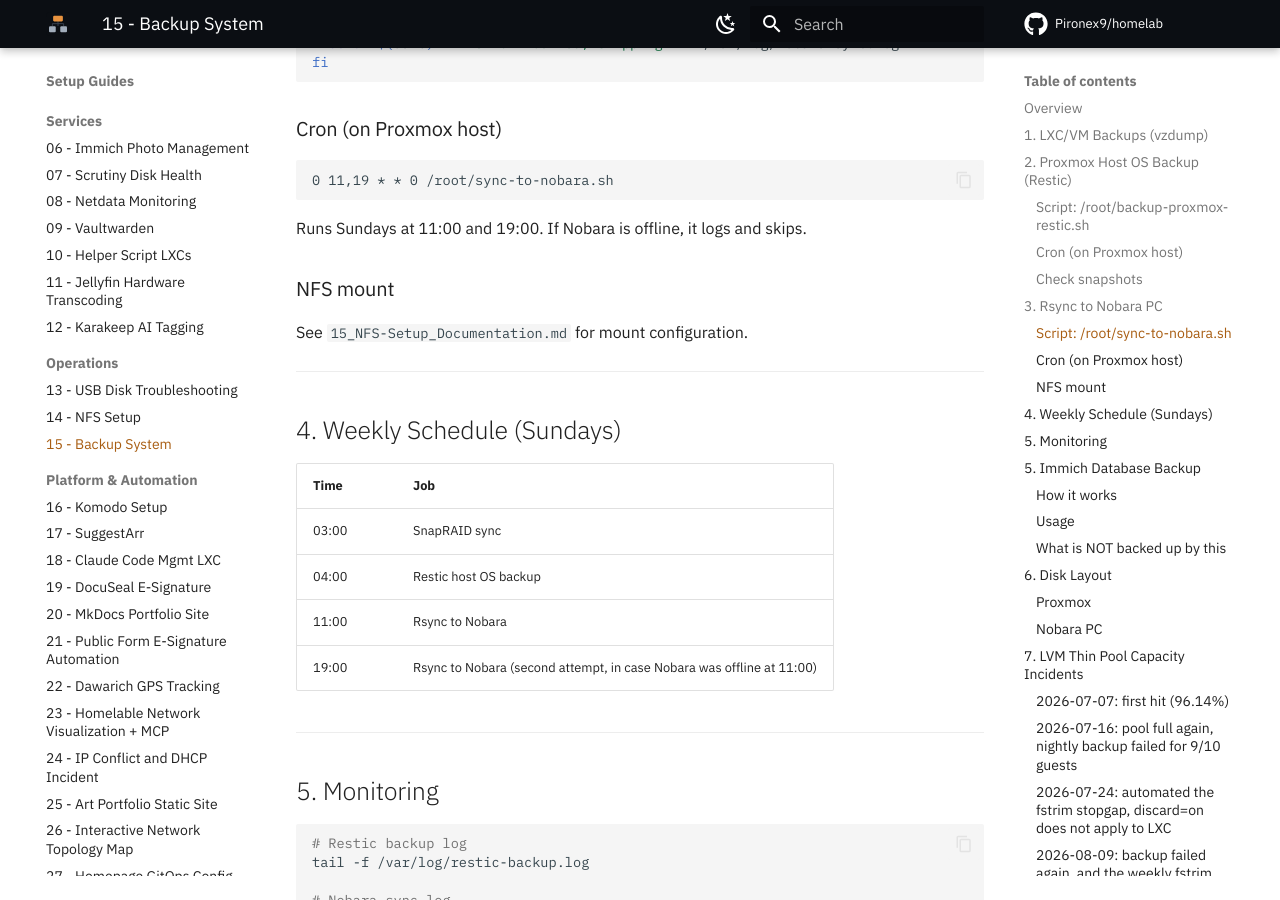
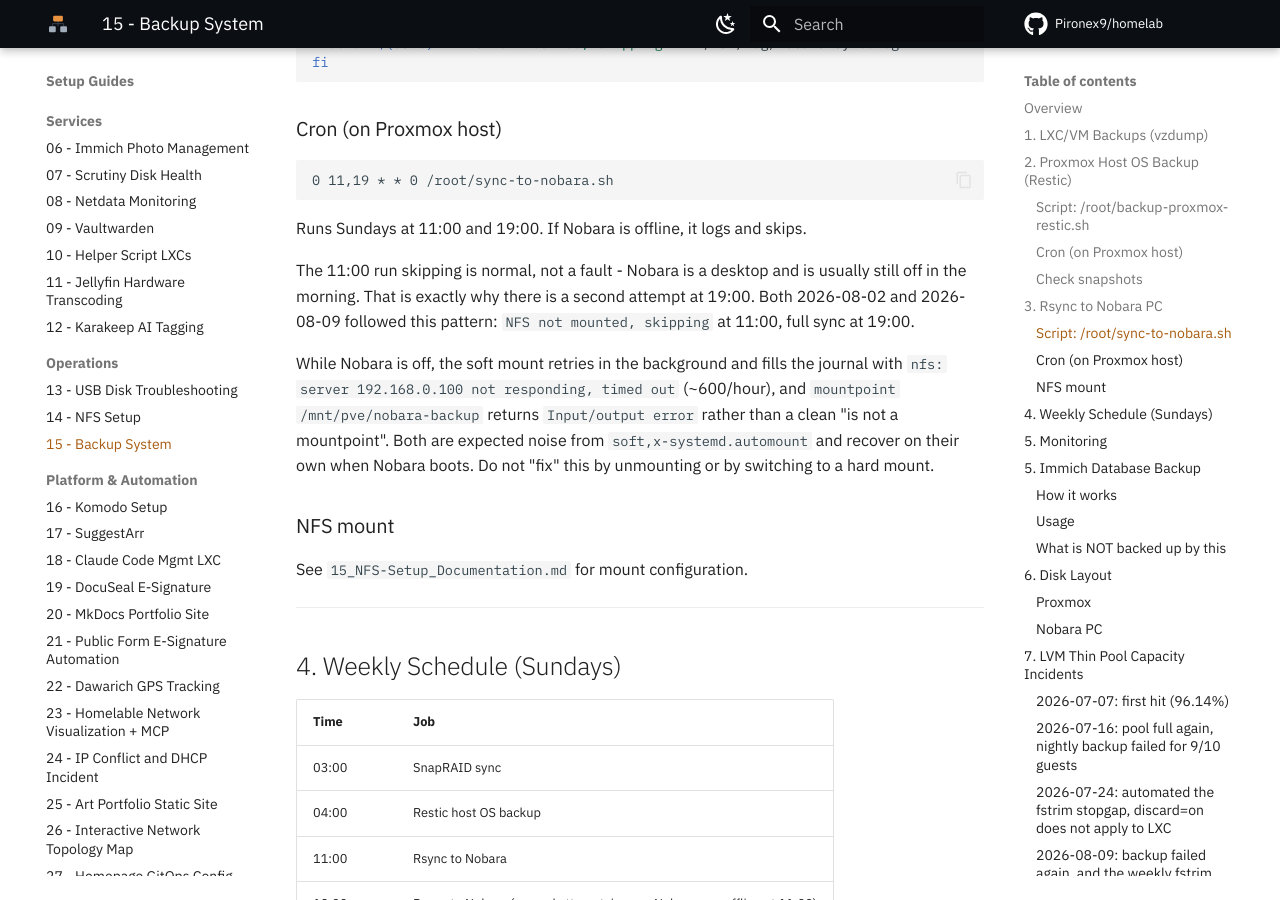
Before and after one commit to Pironex9/homelab, an MkDocs documentation site: the page built from docs/proxmox/15_Proxmox_Backup_System_Documentation.md, in a window 1280 px wide and 900 px high, scrolled down 2391 px. Built offline with MkDocs 1.6.1 and Material for MkDocs 9.7.7, drawn with Linux system fonts in a browser that asks for light colours; comment, search, counter and statistics services are not loaded; some of the changed text lies outside the part shown.

Commit message:
docs(proxmox): why the missed backups were not re-run, and why the 11:00 Nobara skip is normal

````diff
--- a/docs/proxmox/15_Proxmox_Backup_System_Documentation.md
+++ b/docs/proxmox/15_Proxmox_Backup_System_Documentation.md
@@ -109,6 +109,10 @@
 ```
 
 Runs Sundays at 11:00 and 19:00. If Nobara is offline, it logs and skips.
+
+The 11:00 run skipping is normal, not a fault - Nobara is a desktop and is usually still off in the morning. That is exactly why there is a second attempt at 19:00. Both 2026-08-02 and 2026-08-09 followed this pattern: `NFS not mounted, skipping` at 11:00, full sync at 19:00.
+
+While Nobara is off, the soft mount retries in the background and fills the journal with `nfs: server 192.168.0.100 not responding, timed out` (~600/hour), and `mountpoint /mnt/pve/nobara-backup` returns `Input/output error` rather than a clean "is not a mountpoint". Both are expected noise from `soft,x-systemd.automount` and recover on their own when Nobara boots. Do not "fix" this by unmounting or by switching to a hard mount.
 
 ### NFS mount
 See `15_NFS-Setup_Documentation.md` for mount configuration.
@@ -289,6 +293,8 @@
 
 Manual `pct fstrim` across all 10 containers in the meantime took the pool from 79.89% to 68.02%, about 19.6GB reclaimed (CT 100 13.1GB, CT 111 10.6GB, CT 113 7.4GB).
 
+The 9 missed backups were deliberately **not** re-run by hand. The 2026-08-10 nightly job completed all 10/10 on its own, so every guest has a current restore point and retention (`keep-daily=7`) still covers the window. A manual catch-up would only have added a duplicate of a day already covered, at the cost of pushing the pool back up while it was the thing being fixed.
+
 ### Why 80% is a hard failure line, not a warning
 
 `/etc/lvm/lvm.conf` has `thin_pool_autoextend_threshold = 80`, but VG `pve` has only 1.00GB free, so the autoextend can never actually fire. Above 80% LVM refuses to create any new thin volume, which means every `vzdump` LXC snapshot fails immediately. The whole backup job aborts in about 70 seconds.
````
